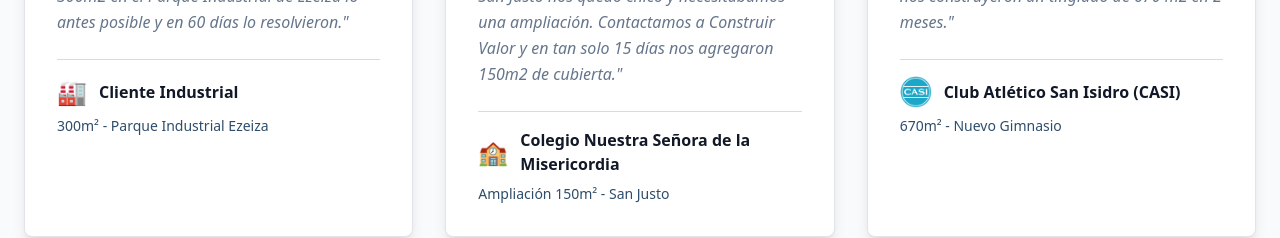
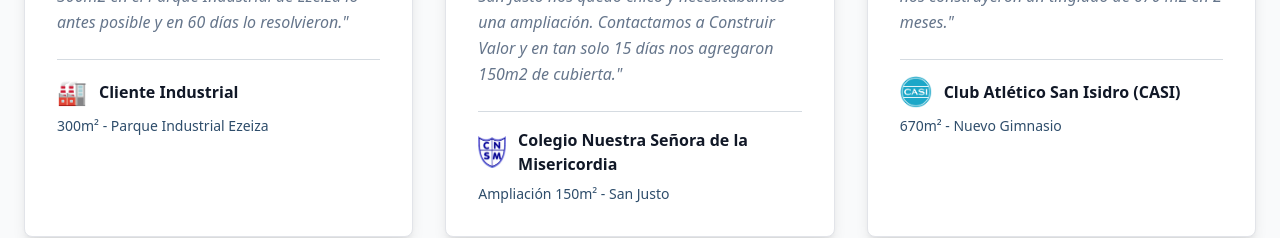
Before and after one commit to Domarez/construirvalor_landing_tinglados_v2, a React (Vite) app: page / in a window 1280 px wide. Shown: the part 3440-3678 px from the top of the page. Built offline with nearby package versions, Linux system fonts and the light colour scheme.

Commit message:
Update Testimonials Section Image
Replaced the building image with the provided logo for the Colegio Nuestra Señora de la Misericordia client in the testimonials section.

```diff
--- a/src/components/TestimonialsSection.tsx
+++ b/src/components/TestimonialsSection.tsx
@@ -13,7 +13,7 @@ const TestimonialsSection = () => {
     text: "Nuestro gimnasio del campo de deportes de San Justo nos quedó chico y necesitábamos una ampliación. Contactamos a Construir Valor y en tan solo 15 días nos agregaron 150m2 de cubierta.",
     author: "Colegio Nuestra Señora de la Misericordia",
     project: "Ampliación 150m² - San Justo",
-    logo: "🏫",
+    logo: "/lovable-uploads/aa1298d5-331c-4fd1-9a64-38350bc7715d.png",
     image: shed2
   }, {
     text: "Necesitábamos un gimnasio nuevo y rápido, nos construyeron un tinglado de 670 m2 en 2 meses.",
```
Also changed, not shown: public/lovable-uploads/aa1298d5-331c-4fd1-9a64-38350bc7715d.png (added).
